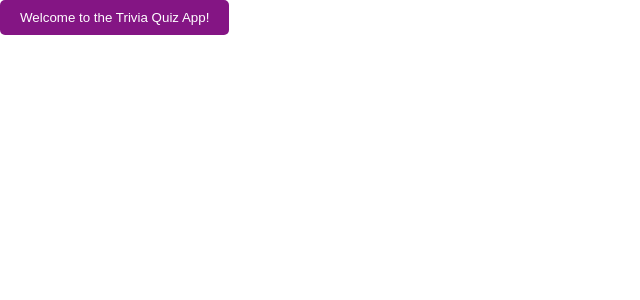
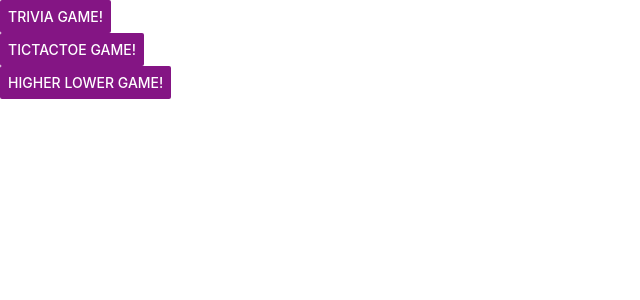
Before and after one commit to josipnovak/Goalify, a React (Create React App) app in the folder proba/: page / in a window 1280 px wide. Shown: the top 300 px of the page, without its empty margins (0-640 px from the left). Built offline with nearby package versions, Linux system fonts and the light colour scheme.

Commit message:
Added playable Trivia quiz, also created pages for TicTacToe and HigherLower

```diff
--- a/proba/src/App.js
+++ b/proba/src/App.js
@@ -10,13 +10,26 @@ function App() {
 
   const navigate = useNavigate();
   return (
-    <button
-      onClick={() => navigate('/trivia')}
-      style={{ backgroundColor: '#841584', color: 'white', padding: '10px 20px', border: 'none', borderRadius: '5px' }}
+    <div className="App">
+   <Button
+      onPress={() => navigate('/trivia')}
+      title = "Trivia Game!"
+      color = "#841584"
       aria-label="Learn more about this purple button"
-    >
-      Welcome to the Trivia Quiz App!
-    </button>
+    />
+    <Button
+      onPress={() => navigate('/tictactoe')}
+      title = "TicTacToe Game!"
+      color = "#841584"
+      aria-label="Learn more about this purple button"
+    />
+    <Button
+      onPress={() => navigate('/higherlower')}
+      title = "Higher Lower Game!"
+      color = "#841584"
+      aria-label="Learn more about this purple button"
+    />
+    </div>
   );
 }
 
--- a/proba/src/index.js
+++ b/proba/src/index.js
@@ -5,6 +5,9 @@ import App from './App';
 import reportWebVitals from './reportWebVitals';
 import { BrowserRouter, Routes, Route } from 'react-router-dom';
 import Trivia from './pages/Trivia';
+import TicTacToe from './pages/TicTacToe';
+import HigherLower from './pages/HigherLower';
+
 
 const root = ReactDOM.createRoot(document.getElementById('root'));
 root.render(
@@ -13,8 +16,8 @@ root.render(
       <Routes>
         <Route path="/" element={<App />} />
         <Route path="/trivia" element={<Trivia />} />
-        <Route path="/teams" element={<App />} />
-        <Route path="/players" element={<App />} />
+        <Route path="/tictactoe" element={<TicTacToe />} />
+        <Route path="/higherlower" element={<HigherLower />} />
       </Routes>
     </BrowserRouter>
   </React.StrictMode>
--- /dev/null
+++ b/proba/src/pages/HigherLower.js
@@ -0,0 +1,10 @@
+function HigherLower(){
+    return (
+        <div>
+        <h1>Welcome to the Higher Lower Game!</h1>
+        <p>Get ready to test your knowledge!</p>
+        </div>
+    );
+}
+
+export default HigherLower;
--- /dev/null
+++ b/proba/src/pages/TicTacToe.js
@@ -0,0 +1,10 @@
+function TicTacToe(){
+    return (
+        <div>
+        <h1>Welcome to the TicTacToe</h1>
+        <p>Get ready to test your knowledge!</p>
+        </div>
+    );
+}
+
+export default TicTacToe;
--- a/proba/src/pages/Trivia.js
+++ b/proba/src/pages/Trivia.js
@@ -1,8 +1,64 @@
+import React, { useEffect, useState } from 'react';
 function Trivia(){
+    const [question, setQuestion] = useState([]);
+    const [result, setResult] = useState(false);
+    const [score, setScore] = useState(0);
+
+    async function fetchQuestion() {
+        fetch('http://localhost:8080/questions/random')
+            .then(response => response.json())
+            .then(setQuestion)
+            .catch(error => console.error('Error fetching trivia questions:', error));
+    }
+
+    useEffect(() => {
+        fetchQuestion();
+    }, []);
+
+
+    const handleSubmit = async (option) => {
+        if (!question.id) return;
+        try {
+            const res = await fetch(`http://localhost:8080/check_question/${question.id}/${option}`);
+            const data = await res.json();
+            setResult(data);
+            if(data.correct) {
+                setScore(score + 1);
+                setTimeout(() => {
+                    setResult(null);
+                    fetchQuestion();
+                }, 2000);
+            }
+            else {
+                setScore(0);
+                setTimeout(() => {
+                    setResult(false);
+                    fetchQuestion();
+                }, 2000);
+            }
+        } catch (err) {
+            setResult({ error: 'Failed to check answer.' });
+        }
+    };
+
     return (
         <div>
-        <h1>Welcome to the Trivia Quiz!</h1>
-        <p>Get ready to test your knowledge!</p>
+            <h1>Welcome to the Trivia Quiz!</h1>
+            <p>Get ready to test your knowledge!</p>
+            <p>Score: {score}</p>
+            {question.question_text && (
+                    <div>{question.question_text}<br></br>
+                        <button type="button" onClick={() => handleSubmit('A')}>{question.option_a}</button>
+                        <button type="button" onClick={() => handleSubmit('B')}>{question.option_b}</button>
+                        <button type="button" onClick={() => handleSubmit('C')}>{question.option_c}</button>
+                        <button type="button" onClick={() => handleSubmit('D')}>{question.option_d}</button>
+                    </div>
+            )}
+            {result && (
+                <div>
+                    {result.correct ? 'Correct!' : 'Wrong!'}
+                </div>
+            )}
         </div>
     );
 }
```
